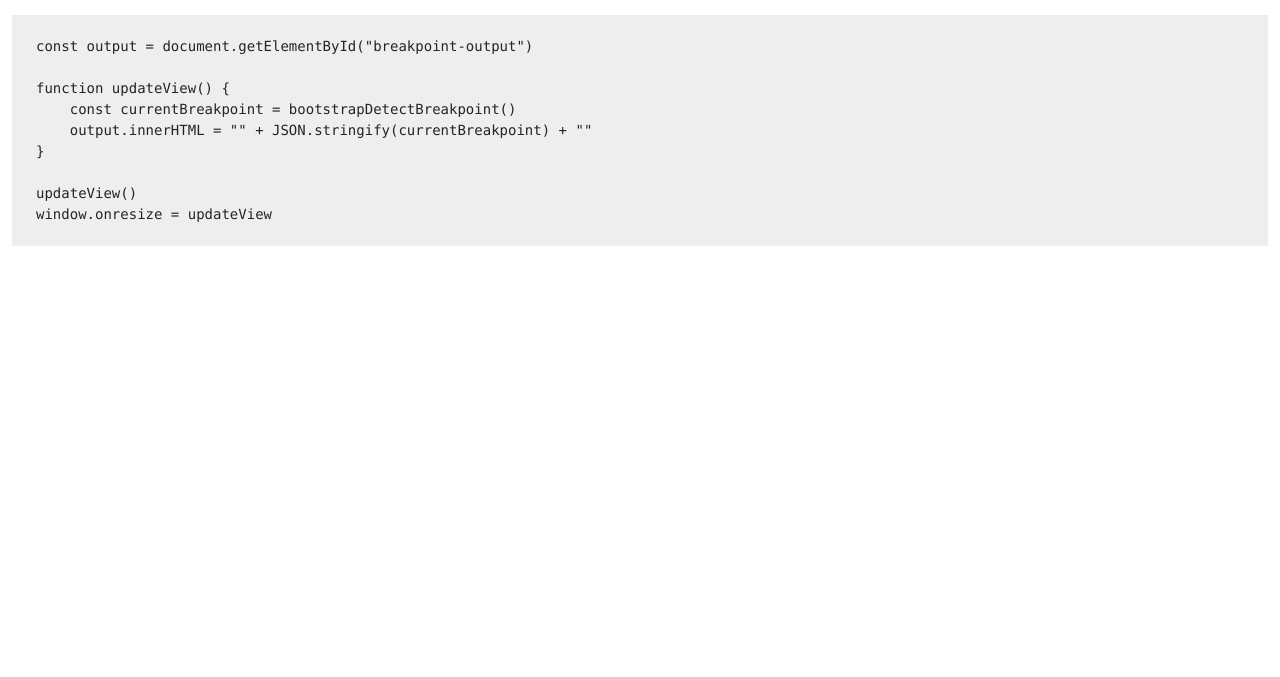
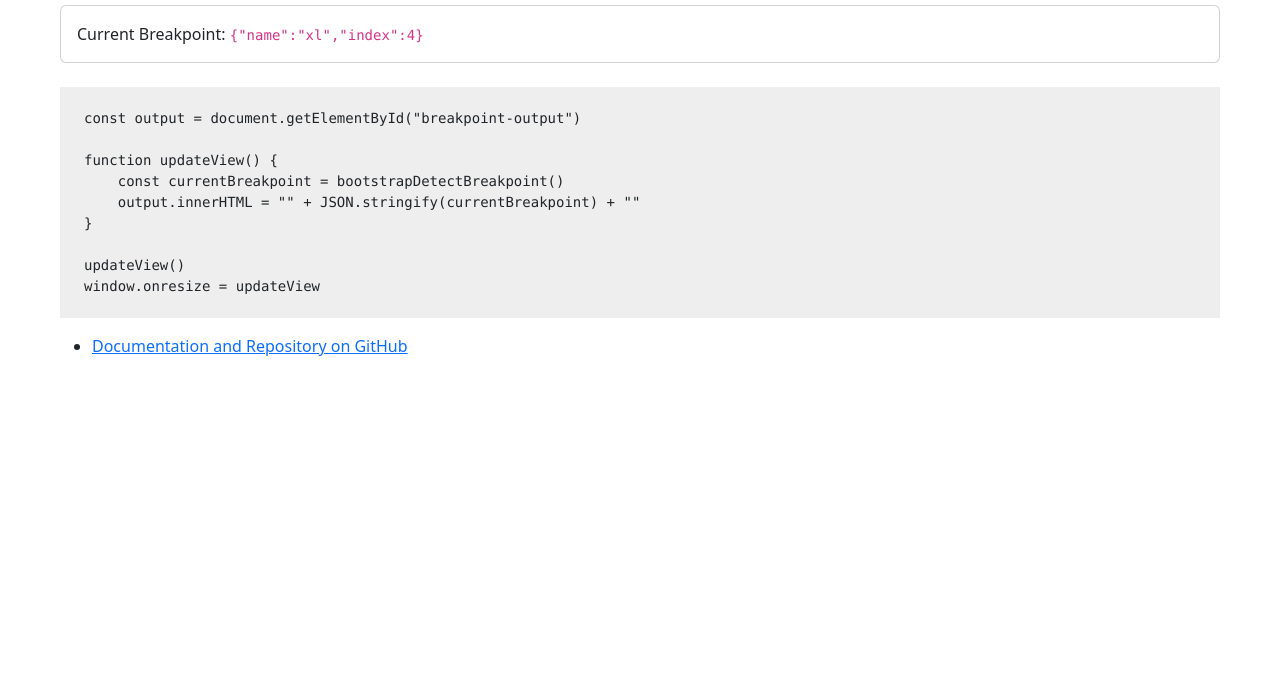
Before and after one commit to shaack/bootstrap-detect-breakpoint, a website: page index.html in a window 1280 px wide. Shown: the part 123-800 px from the top of the page. Drawn offline with nearby package versions, Linux system fonts and the light colour scheme.

Commit message:
Added a link to the repository to the demo page.

```diff
--- a/index.html
+++ b/index.html
@@ -11,9 +11,9 @@
         }
     </style>
 </head>
-<body>
+<body class="p-lg-5 p-md-4 p-sm-2 mt-2">
 <div class="container-fluid">
-    <h1>bootstrap-detect-breakpoint</h1>
+    <h1 class="mb-4">bootstrap-detect-breakpoint</h1>
     <div class="card mb-4">
         <div class="card-body">
             Current Breakpoint: <span id="breakpoint-output"></span>
@@ -30,6 +30,9 @@ function updateView() {
 updateView()
 window.onresize = updateView
     </code></pre>
+    <ul>
+        <li><a href="https://github.com/shaack/bootstrap-detect-breakpoint">Documentation and Repository on GitHub</a></li>
+    </ul>
 </div>
 <script src="src/bootstrap-detect-breakpoint.js"></script>
 <script src="https://cdn.jsdelivr.net/npm/bootstrap@5.3.0-alpha1/dist/js/bootstrap.bundle.min.js" integrity="sha384-w76AqPfDkMBDXo30jS1Sgez6pr3x5MlQ1ZAGC+nuZB+EYdgRZgiwxhTBTkF7CXvN" crossorigin="anonymous"></script>
```
